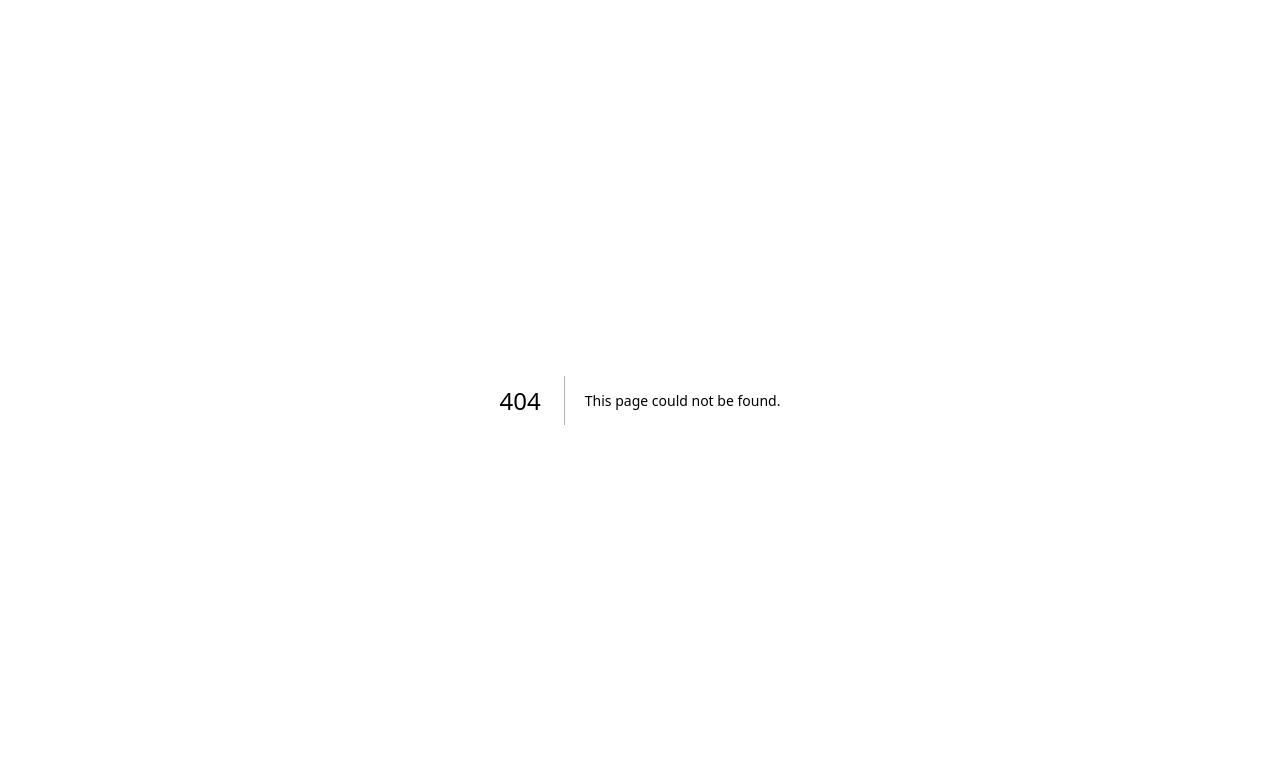
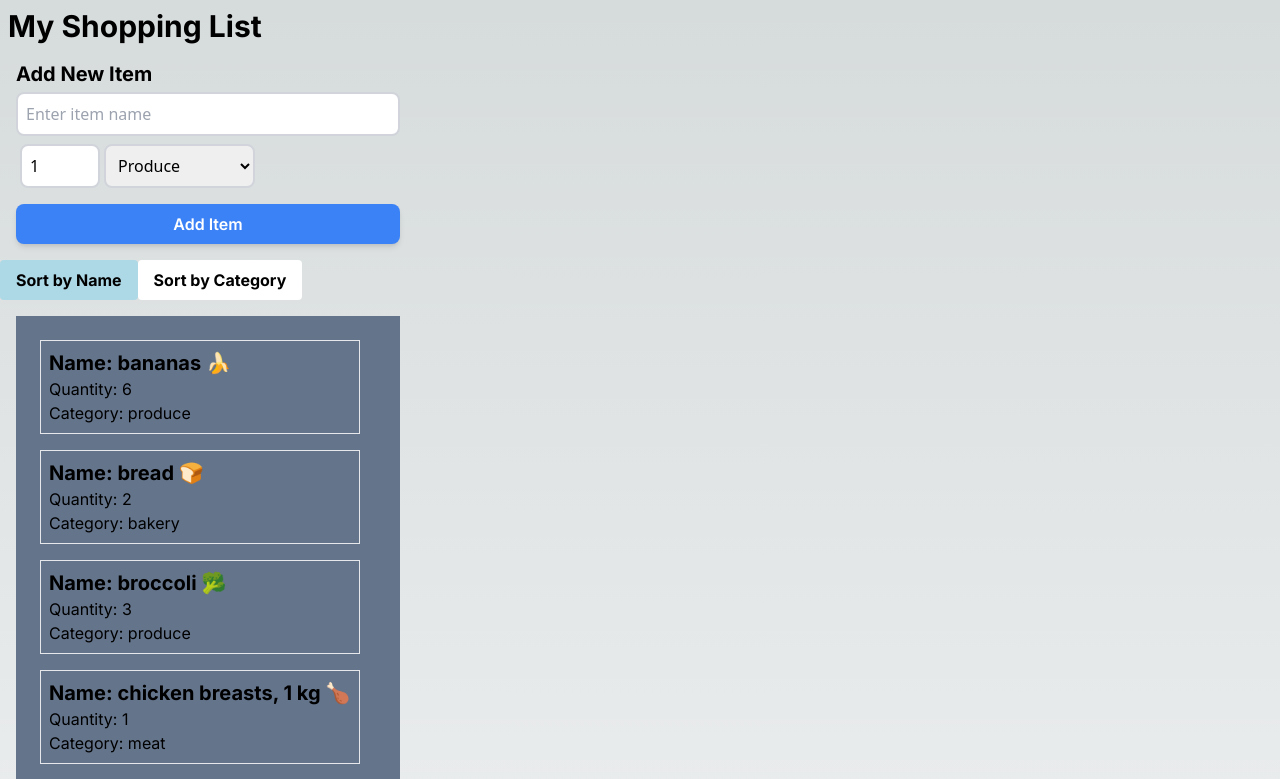
Before and after one commit to JeanXristianPascua/cprg306-assignments, a Next.js app: page /week6 in a window 1280 px wide. Before the commit this address had no page. Shown: the top 779 px of the page. Built offline with nearby package versions, Linux system fonts and the light colour scheme.

Commit message:
Add week6

```diff
--- /dev/null
+++ b/app/week6/item-list.js
@@ -0,0 +1,55 @@
+"use client"
+
+import { useState } from 'react';
+import Item from './item';
+
+export default function ItemList({items}){
+  const [sortBy, setSortBy] = useState('name');
+
+  const sortedItems = [...items].sort((a, b) => {
+    if (sortBy === 'name') {
+      return a.name.localeCompare(b.name);
+    } else if (sortBy === 'category') {
+      return a.category.localeCompare(b.category);
+    }
+  });
+
+  const handleSortByName = () => {
+    setSortBy('name');
+  };
+
+  const handleSortByCategory = () => {
+    setSortBy('category');
+  }
+
+  return (
+    <div>
+      <div>
+        <button
+          style={{ backgroundColor: sortBy === 'name' ? 'lightblue' : 'white' }}
+          onClick={handleSortByName}
+          className='bg-orange-500 hover:bg-orange-700 text-black font-bold py-2 px-4 rounded'
+        >
+          Sort by Name
+        </button>
+        <button
+          style={{ backgroundColor: sortBy === 'category' ? 'lightblue' : 'white' }}
+          onClick={handleSortByCategory}
+          className='bg-orange-500 hover:bg-orange-700 text-black font-bold py-2 px-4 rounded'
+        >
+          Sort by Category
+        </button>
+      </div>
+      <ul className='p-2 m-4 bg-slate-500 max-w-sm'>
+        {sortedItems.map(item => (
+          <Item
+            key={item.id}
+            name={item.name}
+            quantity={item.quantity}
+            category={item.category}
+          />
+        ))}
+      </ul>
+    </div>
+  );
+};
--- /dev/null
+++ b/app/week6/item.js
@@ -0,0 +1,11 @@
+export default function Item({name, quantity, category}) {
+  return (
+      <>
+          <div className="border border-grey-500 bg-grey-800 w-full max-w-xs m-4 p-2">
+              <h3 className="text-xl font-bold">Name: {name}</h3>
+              <p>Quantity: {quantity}</p>
+              <p>Category: {category}</p>
+          </div>
+      </>
+  );
+}
--- /dev/null
+++ b/app/week6/items.json
@@ -0,0 +1,74 @@
+[
+    {
+      "id": "1h2GJKH12gkHG31h1H",
+      "name": "milk, 4 L 🥛",
+      "quantity": 1,
+      "category": "dairy"
+    },
+    {
+      "id": "2KJH3k2j3H1k2J3K1H",
+      "name": "bread 🍞",
+      "quantity": 2,
+      "category": "bakery"
+    },
+    {
+      "id": "3h2KJH3k2j3H1k2J3",
+      "name": "eggs, dozen 🥚",
+      "quantity": 2,
+      "category": "dairy"
+    },
+    {
+      "id": "4k2J3K1H2GJKH12gk",
+      "name": "bananas 🍌",
+      "quantity": 6,
+      "category": "produce"
+    },
+    {
+      "id": "5H1h1H2KJH3k2j3H",
+      "name": "broccoli 🥦",
+      "quantity": 3,
+      "category": "produce"
+    },
+    {
+      "id": "6H1k2J3K1H2GJKH1",
+      "name": "chicken breasts, 1 kg 🍗",
+      "quantity": 1,
+      "category": "meat"
+    },
+    {
+      "id": "7gkHG31h1H2KJH3k",
+      "name": "pasta sauce 🍝",
+      "quantity": 3,
+      "category": "canned goods"
+    },
+    {
+      "id": "8j3H1k2J3K1H2GJK",
+      "name": "spaghetti, 454 g 🍝",
+      "quantity": 2,
+      "category": "dry goods"
+    },
+    {
+      "id": "9H12gkHG31h1H2KJ",
+      "name": "toilet paper, 12 pack 🧻",
+      "quantity": 1,
+      "category": "household"
+    },
+    {
+      "id": "10H3k2j3H1k2J3K1",
+      "name": "paper towels, 6 pack",
+      "quantity": 1,
+      "category": "household"
+    },
+    {
+      "id": "11k2J3K1H2GJKH12",
+      "name": "dish soap 🍽️",
+      "quantity": 1,
+      "category": "household"
+    },
+    {
+      "id": "12GJKH12gkHG31h1",
+      "name": "hand soap 🧼",
+      "quantity": 4,
+      "category": "household"
+    }
+  ]
--- /dev/null
+++ b/app/week6/new-items.js
@@ -0,0 +1,88 @@
+"use client";
+
+import { useState } from "react";
+
+export default function NewItem({ onAddItem }) {
+    const [name, setName] = useState("");
+    const [quantity, setQuantity] = useState(1);
+    const [category, setCategory] = useState("produce");
+
+    const handleSubmit = (event) => {
+        event.preventDefault();
+
+        const newItem = {
+            name,
+            quantity,
+            category,
+        };
+        onAddItem(newItem);
+
+        setName("");
+        setQuantity(1);
+        setCategory("produce");
+    };
+
+    const handleNameChange = (event) => {
+        setName(event.target.value);
+    };
+
+    const handleQuantityChange = (event) => {
+        setQuantity(event.target.value);
+    };
+
+    const handleCategoryChange = (event) => {
+        setCategory(event.target.value);
+    };
+
+    return (
+        <main className="p-2 m-2">
+         <div className="max-w-sm w-full">
+          <h1 className="text-xl font-bold">Add New Item</h1>
+            <form onSubmit={handleSubmit} className="text-black">
+                <div className="mb-2">
+                    <label>
+                        <input
+                            className="w-full mt-1 border-2 border-gray-300 p-2 rounded-lg font-sans"
+                            placeholder="Enter item name"
+                            value={name}
+                            onChange={handleNameChange}
+                            required
+                        />
+                    </label>
+                </div>
+                <div className="flex justify-between">
+                    <label>
+                        <input
+                            className="w-20 ml-1 border-2 border-gray-300 p-2 rounded-lg font-sans"
+                            type="number"
+                            value={quantity}
+                            onChange={handleQuantityChange}
+                            min={1}
+                            max={99}
+                        />
+                        <select onChange={handleCategoryChange} className="ml-1 border-2 border-gray-300 p-2 rounded-lg font-sans">
+                            <option disabled>Category</option>
+                            <option value="produce">Produce</option>
+                            <option value="dairy">Dairy</option>
+                            <option value="bakery">Bakery</option>
+                            <option value="meat">Meat</option>
+                            <option value="frozen foods">Frozen Foods</option>
+                            <option value="canned goods">Canned Goods</option>
+                            <option value="dry goods">Dry Goods</option>
+                            <option value="beverages">Beverages</option>
+                            <option value="snacks">Snacks</option>
+                            <option value="household">Household</option>
+                            <option value="other">Other</option>
+                        </select>
+                    </label>
+                </div>
+                <button
+                    type="submit"
+                    className="w-full mt-4 py-2 bg-blue-500 text-white font-semibold rounded-lg shadow-md hover:bg-blue-700 focus:outline-none focus:ring-2 focus:ring-blue-400 focus:ring-opacity-75">
+                    Add Item
+                </button>
+            </form>
+         </div>
+        </main>
+    );
+}
--- /dev/null
+++ b/app/week6/page.js
@@ -0,0 +1,26 @@
+"use client"
+
+import { useState } from 'react';
+import NewItem from './new-items';
+import ItemList from "./item-list";
+import itemsData from './items.json';
+
+export default function Page() {
+  const [items, setItems] = useState(itemsData);
+
+  const handleAddItem = (newItem) => {
+    setItems([...items, newItem]);
+  };
+
+  return (
+    <>
+    <main>
+        <div>
+          <h1 className="text-3xl font-bold m-2">My Shopping List</h1>
+          <NewItem onAddItem={handleAddItem}/>
+          <ItemList items={items}/>
+        </div>
+    </main>
+    </>
+  );
+}
```
